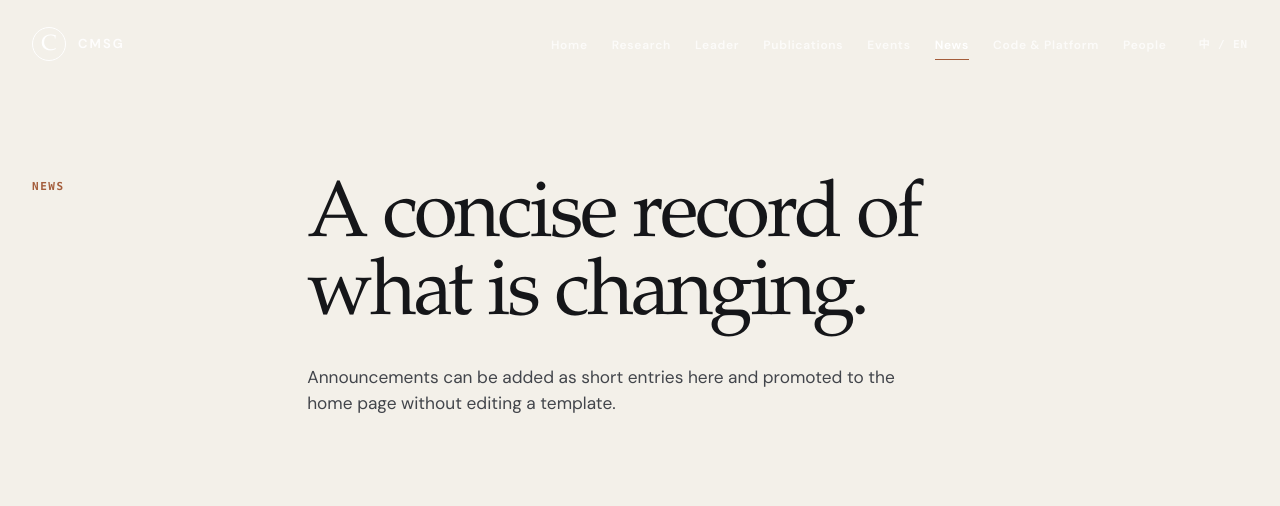
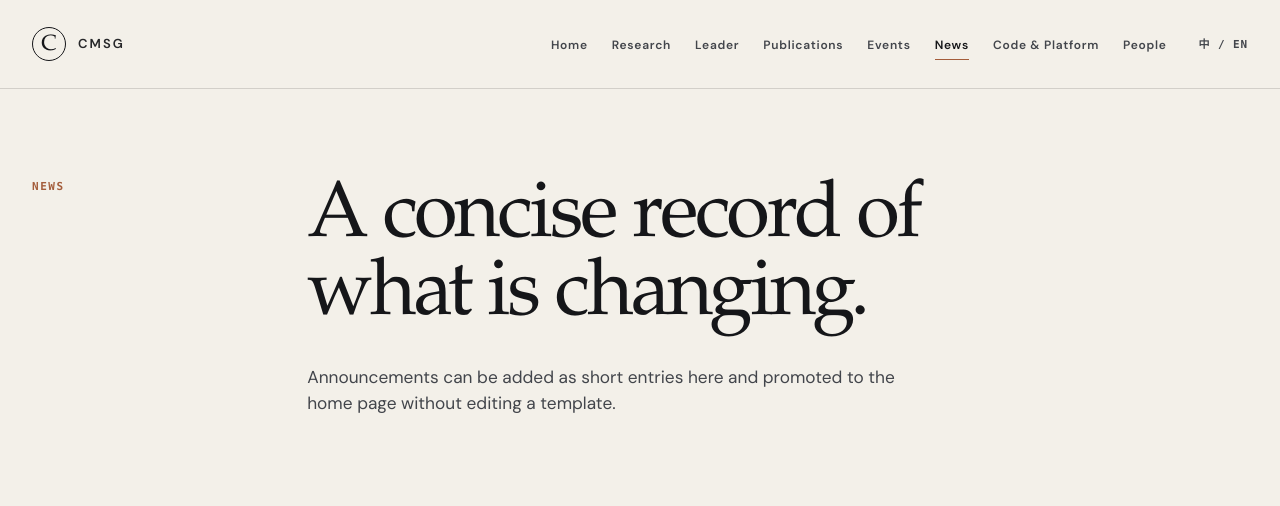
Before and after one commit to Yuming12138/cmsg-group-web, a Flask app: page /news in a window 1280 px wide. Shown: the top 506 px of the page. Run offline with Flask 3, Linux system fonts and the light colour scheme; some web fonts are replaced.

Commit message:
fix: keep content page navigation readable

```diff
--- a/static/site/css/site.css
+++ b/static/site/css/site.css
@@ -40,6 +40,15 @@ a, button { -webkit-tap-highlight-color: transparent; }
 .language-switch { padding: 9px 0; color: rgba(255,255,255,.74); font: 600 11px/1 var(--mono); letter-spacing: .08em; }
 .language-switch:hover { color: var(--white); }
 .menu-toggle { display: none; border: 0; background: transparent; color: inherit; cursor: pointer; }
+
+/* Content pages sit on paper rather than artwork. Keep the same structure, but
+   switch the header to an ink-on-paper treatment so navigation remains readable. */
+.page:not(.page--home) .site-header { background: var(--paper-100); border-bottom: 1px solid var(--line); color: var(--ink-950); }
+.page:not(.page--home) .site-header .site-nav__link { color: var(--ink-700); }
+.page:not(.page--home) .site-header .site-nav__link:hover,
+.page:not(.page--home) .site-header .site-nav__link.is-active { color: var(--ink-950); }
+.page:not(.page--home) .site-header .language-switch { color: var(--ink-700); }
+.page:not(.page--home) .site-header .language-switch:hover { color: var(--ink-950); }
 
 .hero { position: relative; min-height: min(900px, 100svh); overflow: hidden; isolation: isolate; background: #1b2841 url("../images/kandinsky-composition-viii.jpg") center / cover no-repeat; color: var(--white); }
 .hero__wash, .hero__grain { position: absolute; inset: 0; pointer-events: none; }
@@ -179,6 +188,7 @@ h1, h2, h3, p { margin-top: 0; }
   .site-nav__list { display: grid; gap: 4px; }
   .site-nav__link { display: block; padding: 12px 0; }
   .language-switch { display: inline-block; margin-top: 12px; }
+  .page:not(.page--home) .site-nav { border-color: var(--line-strong); background: var(--paper-50); }
   .hero__inner { padding-top: 100px; }
   .hero__content { width: 100%; margin-top: 90px; }
   .hero h1 { font-size: clamp(3.8rem, 12vw, 6.4rem); }
```
